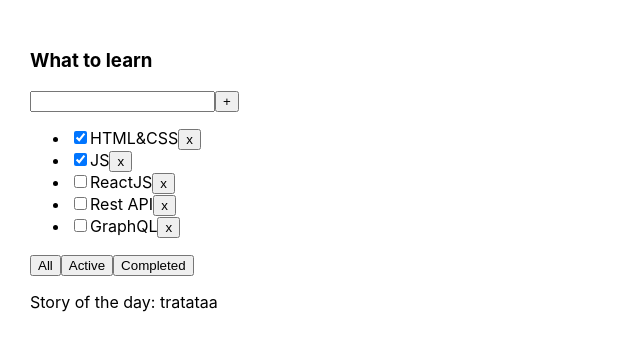
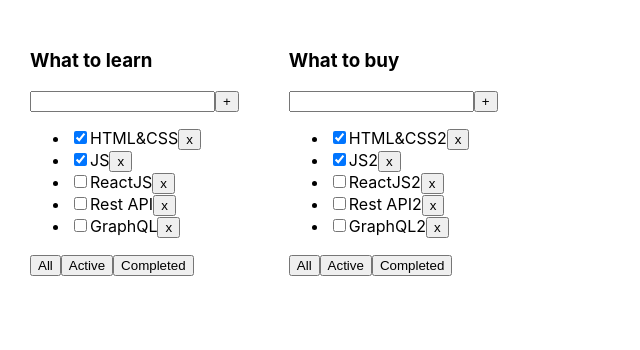
Before and after one commit to LavrishinA/todolist, a React (Create React App) app: page / in a window 1280 px wide. Shown: the top 350 px of the page, without its empty margins (0-640 px from the left). Built offline with nearby package versions, Linux system fonts and the light colour scheme.

Commit message:
feat: microstasks sprint2 week1 isDone

```diff
--- a/src/App.tsx
+++ b/src/App.tsx
@@ -1,193 +1,98 @@
 import React, {useState} from 'react';
 import './App.css';
-import {Todolist} from './TodoList';
+import {Todolist} from "./TodoList";
 import {v1} from 'uuid';
 
-// Hi guys!
-// 1. Let's try an alternative way. Instead of useState we can try useRef in Todolist.tsx:
-// <input
-//     //value={title}
-//     // onChange={ onChangeHandler }
-//     ref={onChangeRef}
-//     onKeyPress={onKeyPressHandler}
-// />
-// let onChangeRef = useRef<HTMLInputElement>(null)
-// Inside of  const addTask = () => {} use onChangeRef.current.value
-// 2. Let's try children and F.C:
-// We will use double 'tag' <Todolist></Todolist>
-// <Todolist title="What to learn"
-//           tasks={tasksForTodolist}
-//           removeTask={removeTask}
-//           changeFilter={changeFilter}
-//           addTask={addTask} >
-//     <div>
-//         <div>Many intresting information</div>
-//      </div>
-// </Todolist>
-//Inside of Todolist.tsx
-// Type out changes in PropsType: children?:React.ReactNode
-// export const Todolist:React.FC<PropsType>=({children, ...props}) =>{
-//     return(
-//         <div>
-//             <div>...</div>
-//             {children}
-//         </div>
-//      )
-// }
-// 3. Let's append some animation in our project:
-//yarn add  @formkit/auto-animate -D
-// we use -D, because the best practice is to add new extensions to the object inside the package.json
-// "devDependencies": {
-//     "@formkit/auto-animate": "^1.0.0-beta.3"
-//   }
-// const [listRef] = useAutoAnimate<HTMLUListElement>() in Todolist.tsx
-// <ul ref={listRef}>
-//Look how smoothly the tasks are added!
-//P.S. Do you understand why a new task append in all Todolists?
-// [because we only have one state for all our todolists, but we'll talk about that on Tuesday.]
-
-
 export type FilterValuesType = "all" | "active" | "completed";
+type todolistsType = {
+    id: string
+    title: string
+    filter: FilterValuesType
+}
 
 function App() {
-    let [filter, setFilter] = useState<FilterValuesType>("all");
+    let todolistID1 = v1();
+    let todolistID2 = v1();
 
-    let [tasks, setTasks] = useState([
+    let [todolists, setTodolists] = useState<Array<todolistsType>>([
+        {id: todolistID1, title: 'What to learn', filter: 'all'},
+        {id: todolistID2, title: 'What to buy', filter: 'all'},
+    ])
+
+    let [tasks, setTasks] = useState({
+        [todolistID1]: [
             {id: v1(), title: "HTML&CSS", isDone: true},
             {id: v1(), title: "JS", isDone: true},
             {id: v1(), title: "ReactJS", isDone: false},
             {id: v1(), title: "Rest API", isDone: false},
             {id: v1(), title: "GraphQL", isDone: false},
-    ]);
+        ],
+        [todolistID2]: [
+            {id: v1(), title: "HTML&CSS2", isDone: true},
+            {id: v1(), title: "JS2", isDone: true},
+            {id: v1(), title: "ReactJS2", isDone: false},
+            {id: v1(), title: "Rest API2", isDone: false},
+            {id: v1(), title: "GraphQL2", isDone: false},
+        ]
+    });
 
-    function removeTask(id: string) {
-        let filteredTasks = tasks.filter(t => t.id != id);
-        setTasks(filteredTasks);
+
+    function removeTask(id: string, tlID: string) {
+        const tlForDeleteTask =tasks[tlID]
+        let filteredTasks = tlForDeleteTask.filter(t => t.id != id);
+        tasks[tlID] = filteredTasks;
+        setTasks({...tasks})
     }
 
-    function addTask(title: string) {
-        let task = {id: v1(), title: title, isDone: false};
-        let newTasks = [task, ...tasks];
-        setTasks(newTasks);
+    function addTask(title: string, tlID: string) {
+        let task = {id: v1(), title: title, isDone: false}
+        tasks[tlID] = [task, ...tasks[tlID]]
+        setTasks({...tasks})
     }
 
-    const filteredTasks = (filterValue: string) => {
-        let tasksForTodolist = tasks;
-        switch (filterValue) {
-            case "active":
-                return tasksForTodolist = tasks.filter(t => !t.isDone);
-            case "completed":
-                return tasksForTodolist = tasks.filter(t => t.isDone);
-            default:
-                return tasksForTodolist;
-        }
+    function changeStatus(taskId: string, isDone: boolean, tlID: string) {
+        let task = tasks[tlID].find(t => t.id === taskId);
+        if (task) {
+            task.isDone = isDone;
         }
 
-    const tasksForTodolist = filteredTasks(filter)
+        setTasks({...tasks});
+    }
 
-    function changeFilter(value: FilterValuesType) {
-        setFilter(value);
+    function changeFilter (filterValue: FilterValuesType, id: string) {
+        const filteredTodolist = todolists.find(tl => tl.id === id)
+        if(!filteredTodolist) return
+        filteredTodolist.filter = filterValue
+        setTodolists([...todolists])
     }
 
 
     return (
         <div className="App">
-            <Todolist title="What to learn"
+
+            {todolists.map(tl => {
+
+                let tasksForTodolist = tasks[tl.id];
+                if (tl.filter === "active") {
+                    tasksForTodolist = tasksForTodolist.filter(t => t.isDone === false);
+                }
+                if (tl.filter === "completed") {
+                    tasksForTodolist = tasksForTodolist.filter(t => t.isDone === true);
+                }
+
+                return <Todolist key={tl.id}
+                                 id={tl.id}
+                                 title={tl.title}
                                  tasks={tasksForTodolist}
                                  removeTask={removeTask}
                                  changeFilter={changeFilter}
-                      addTask={addTask}>
-                <p>Story of the day: tratataa</p>
-            </Todolist>
+                                 addTask={addTask}
+                                 changeTaskStatus={changeStatus}
+                                 filter={tl.filter}
+                />
+            })}
         </div>
     );
 }
 
 export default App;
-
-
-//-------------------------------------------------------------------------------------------------------
-//
-// export type FilterValuesType = "all" | "active" | "completed";
-//
-// function App() {
-//
-//     let [tasks, setTasks] = useState([
-//         {id: v1(), title: "HTML&CSS", isDone: true},
-//         {id: v1(), title: "JS", isDone: true},
-//         {id: v1(), title: "ReactJS", isDone: false},
-//         {id: v1(), title: "Rest API", isDone: false},
-//         {id: v1(), title: "GraphQL", isDone: false},
-//     ]);
-//
-//     function removeTask(id: string) {
-//         let filteredTasks = tasks.filter(t => t.id != id);
-//         setTasks(filteredTasks);
-//     }
-//
-//     function addTask(title: string) {
-//         let task = {id: v1(), title: title, isDone: false};
-//         let newTasks = [task, ...tasks];
-//         setTasks(newTasks);
-//     }
-//
-//     let [filter, setFilter] = useState<FilterValuesType>("all");
-//
-//     let tasksForTodolist = tasks;
-//
-//     if (filter === "active") {
-//         tasksForTodolist = tasks.filter(t => t.isDone === false);
-//     }
-//     if (filter === "completed") {
-//         tasksForTodolist = tasks.filter(t => t.isDone === true);
-//     }
-//
-//     function changeFilter(value: FilterValuesType) {
-//         setFilter(value);
-//     }
-//
-//
-//     return (
-//         <div className="App">
-//             <Todolist title="What to learn"
-//                       tasks={tasksForTodolist}
-//                       removeTask={removeTask}
-//                       changeFilter={changeFilter}
-//                       addTask={addTask}>
-//                 <div>
-//                     <div>Many intresting information</div>
-//                     <div>Many intresting information</div>
-//                     <div>Many intresting information</div>
-//                     <div>Many intresting information</div>
-//                     <div>Many intresting information</div>
-//                 </div>
-//             </Todolist>
-//
-//             <Todolist title="What to learn"
-//                       tasks={tasksForTodolist}
-//                       removeTask={removeTask}
-//                       changeFilter={changeFilter}
-//                       addTask={addTask}>
-//                 <div>
-//                     <div>A lot of boring information</div>
-//                     <div>A lot of boring information</div>
-//                     <div>A lot of boring information</div>
-//                     <input placeholder={'A lot of boring information'}/>
-//                     <div>
-//                         <button>Boring Button 1</button>
-//                         <button>Boring Button 2</button>
-//                         <button>Boring Button 3</button>
-//                     </div>
-//                 </div>
-//             </Todolist>
-//
-//             <Todolist title="What to learn"
-//                       tasks={tasksForTodolist}
-//                       removeTask={removeTask}
-//                       changeFilter={changeFilter}
-//                       addTask={addTask}/>
-//         </div>
-//     );
-// }
-//
-// export default App;
--- a/src/TodoList.tsx
+++ b/src/TodoList.tsx
@@ -1,6 +1,5 @@
-import React, {ChangeEvent, KeyboardEvent, useRef, useState} from 'react';
+import React, {ChangeEvent, KeyboardEvent, useState} from 'react';
 import {FilterValuesType} from './App';
-import {useAutoAnimate} from "@formkit/auto-animate/react";
 
 type TaskType = {
     id: string
@@ -9,60 +8,69 @@ type TaskType = {
 }
 
 type PropsType = {
+    id: string
     title: string
     tasks: Array<TaskType>
-    removeTask: (taskId: string) => void
-    changeFilter: (value: FilterValuesType) => void
-    addTask: (title: string) => void
-    children?:React.ReactNode
+    removeTask: (taskId: string, tlID: string) => void
+    changeFilter: (value: FilterValuesType, id: string) => void
+    addTask: (title: string, tlID: string) => void
+    changeTaskStatus: (taskId: string, isDone: boolean, tlID: string) => void
+    filter: FilterValuesType
 }
 
 export function Todolist(props: PropsType) {
-    // const [title, setTitle] = useState("")
-    const refTitle = useRef<HTMLInputElement>(null);
-    const [listRef] = useAutoAnimate<HTMLUListElement>();
+
+    let [title, setTitle] = useState("")
+    let [error, setError] = useState<string | null>(null)
 
     const addTask = () => {
-        // props.addTask(title);
-        // setTitle("");
-
-        refTitle.current && props.addTask(refTitle.current.value)
+        if (title.trim() !== "") {
+            props.addTask(title.trim(), props.id);
+            setTitle("");
+        } else {
+            setError("Title is required");
+        }
     }
 
-        // const onChangeHandler = (e: ChangeEvent<HTMLInputElement>) => {
-        //     setTitle(e.currentTarget.value)
-        // }
-
+    const onChangeHandler = (e: ChangeEvent<HTMLInputElement>) => {
+        setTitle(e.currentTarget.value)
+    }
 
     const onKeyPressHandler = (e: KeyboardEvent<HTMLInputElement>) => {
-            if (e.key === 'Enter') {
+        setError(null);
+        if (e.charCode === 13) {
             addTask();
         }
     }
 
-        const onAllClickHandler = () => props.changeFilter("all");
-        const onActiveClickHandler = () => props.changeFilter("active");
-        const onCompletedClickHandler = () => props.changeFilter("completed");
+    const onAllClickHandler = () => props.changeFilter("all", props.id);
+    const onActiveClickHandler = () => props.changeFilter("active", props.id);
+    const onCompletedClickHandler = () => props.changeFilter("completed", props.id);
+
 
     return <div>
         <h3>{props.title}</h3>
         <div>
-                <input
-                    // value={title}
-                    // onChange={onChangeHandler}
+            <input value={title}
+                   onChange={onChangeHandler}
                    onKeyPress={onKeyPressHandler}
-                    ref={refTitle}
+                   className={error ? "error" : ""}
             />
             <button onClick={addTask}>+</button>
+            {error && <div className="error-message">{error}</div>}
         </div>
-            <ul ref={listRef}>
+        <ul>
             {
                 props.tasks.map(t => {
+                    const onClickHandler = () => props.removeTask(t.id, props.id)
+                    const onChangeHandler = (e: ChangeEvent<HTMLInputElement>) => {
+                        props.changeTaskStatus(t.id, e.currentTarget.checked, props.id);
+                    }
 
-                        const onClickHandler = () => props.removeTask(t.id)
-
-                        return <li key={t.id}>
-                            <input type="checkbox" checked={t.isDone}/>
+                    return <li key={t.id} className={t.isDone ? "is-done" : ""}>
+                        <input type="checkbox"
+                               onChange={onChangeHandler}
+                               checked={t.isDone}/>
                         <span>{t.title}</span>
                         <button onClick={onClickHandler}>x</button>
                     </li>
@@ -70,94 +78,12 @@ export function Todolist(props: PropsType) {
             }
         </ul>
         <div>
-                <button onClick={onAllClickHandler}>All</button>
-                <button onClick={onActiveClickHandler}>Active</button>
-                <button onClick={onCompletedClickHandler}>Completed</button>
+            <button className={props.filter === 'all' ? "active-filter" : ""}
+                    onClick={onAllClickHandler}>All</button>
+            <button className={props.filter === 'active' ? "active-filter" : ""}
+                    onClick={onActiveClickHandler}>Active</button>
+            <button className={props.filter === 'completed' ? "active-filter" : ""}
+                    onClick={onCompletedClickHandler}>Completed</button>
         </div>
-            {props.children}
     </div>
 }
-
-
-//----------------------------------------------------------------------------------
-// import React, {ChangeEvent, KeyboardEvent, useRef, useState} from 'react';
-// import {FilterValuesType} from './App';
-// import {useAutoAnimate} from "@formkit/auto-animate/react";
-//
-// type TaskType = {
-//     id: string
-//     title: string
-//     isDone: boolean
-// }
-//
-// type PropsType = {
-//     title: string
-//     tasks: Array<TaskType>
-//     removeTask: (taskId: string) => void
-//     changeFilter: (value: FilterValuesType) => void
-//     addTask: (title: string) => void
-//     children?:React.ReactNode
-// }
-//
-// export const Todolist:React.FC<PropsType>=({children, ...props}) =>{
-//     const [listRef] = useAutoAnimate<HTMLUListElement>()
-//     let onChangeRef = useRef<HTMLInputElement>(null)
-//     //let [title, setTitle] = useState("")
-//
-//     const addTask = () => {
-//         // props.addTask(title);
-//         // setTitle("");
-//         if (onChangeRef.current) {
-//             props.addTask(onChangeRef.current.value)
-//             onChangeRef.current.value = ''
-//         }
-//     }
-//
-//     // const onChangeHandler = (e: ChangeEvent<HTMLInputElement>) => {
-//     //     setTitle(e.currentTarget.value)
-//     // }
-//
-//
-//     const onKeyPressHandler = (e: KeyboardEvent<HTMLInputElement>) => {
-//         if (e.key === 'Enter') {
-//             addTask();
-//         }
-//     }
-//
-//     const onAllClickHandler = () => props.changeFilter("all");
-//     const onActiveClickHandler = () => props.changeFilter("active");
-//     const onCompletedClickHandler = () => props.changeFilter("completed");
-//
-//     return <div>
-//         <h3>{props.title}</h3>
-//         <div>
-//             <input
-//                 //value={title}
-//                 // onChange={ onChangeHandler }
-//                 ref={onChangeRef}
-//                 onKeyPress={onKeyPressHandler}
-//             />
-//             <button onClick={addTask}>+</button>
-//         </div>
-//         <ul ref={listRef}>
-//             {
-//                 props.tasks.map(t => {
-//
-//                     const onClickHandler = () => props.removeTask(t.id)
-//
-//                     return <li key={t.id} >
-//                         <input type="checkbox" checked={t.isDone}/>
-//                         <span>{t.title}</span>
-//                         <button onClick={onClickHandler}>x</button>
-//                     </li>
-//                 })
-//             }
-//         </ul>
-//         <div>
-//             <button onClick={onAllClickHandler}>All</button>
-//             <button onClick={onActiveClickHandler}>Active</button>
-//             <button onClick={onCompletedClickHandler}>Completed</button>
-//         </div>
-//         {children}
-//     </div>
-// }
```
Lines whose indentation alone changed are shown as unchanged.
